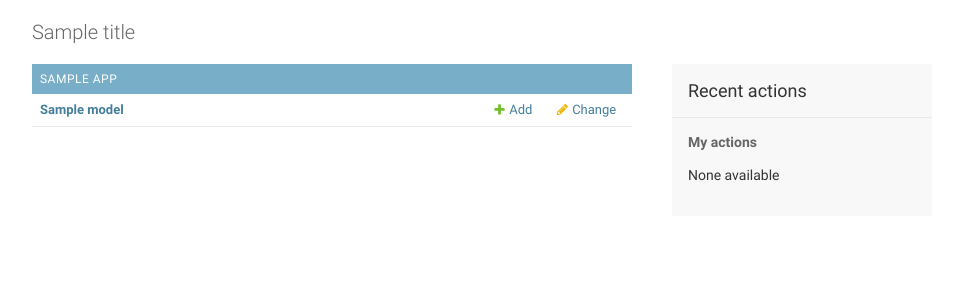
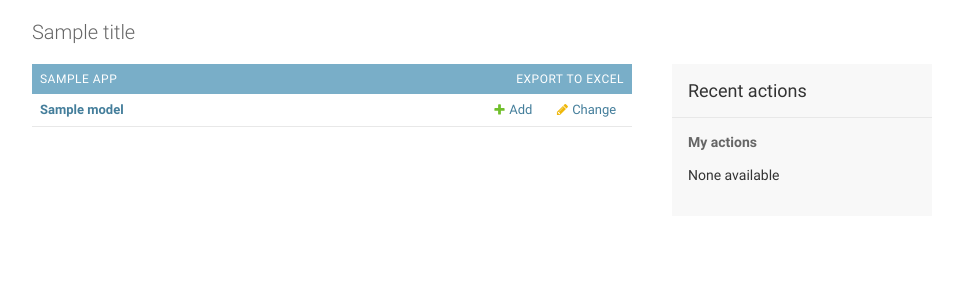
Before and after one commit to GroganBurners/tine, a Django app: template gbs/templates/admin/index.html in a window 1280 px wide. Shown: the part 48-348 px from the top of the page, without its empty margins (8-971 px from the left). Run offline with Django 3.2, Linux system fonts and the light colour scheme; data comes from the database, SQL or seed files in the repository; the template is opened without the code that fills it: most values are stand-ins (such as "Sample title", 1, 10 or a date in 2020); data that the repository does not hold is empty; parts of the project's set-up code (start-up, migrations or seed data) failed here and were passed over.

Commit message:
Added export as option to admin

```diff
--- a/gbs/templates/admin/index.html
+++ b/gbs/templates/admin/index.html
@@ -11,14 +11,15 @@
 
 {% block content %}
 <div id="content-main">
-
 {% if app_list %}
     {% for app in app_list %}
         <div class="app-{{ app.app_label }} module">
         <table>
         <caption>
             <a href="{{ app.app_url }}" class="section" title="{% blocktrans with name=app.name %}Models in the {{ name }} application{% endblocktrans %}">{{ app.name }}</a>
-        </caption>
+            <a href='/admin/export/xls' style="float:right; color: #fff">Export to Excel</a>
+          </caption>
+
         {% for model in app.models %}
             <tr class="model-{{ model.object_name|lower }}">
             {% if model.admin_url %}
```
